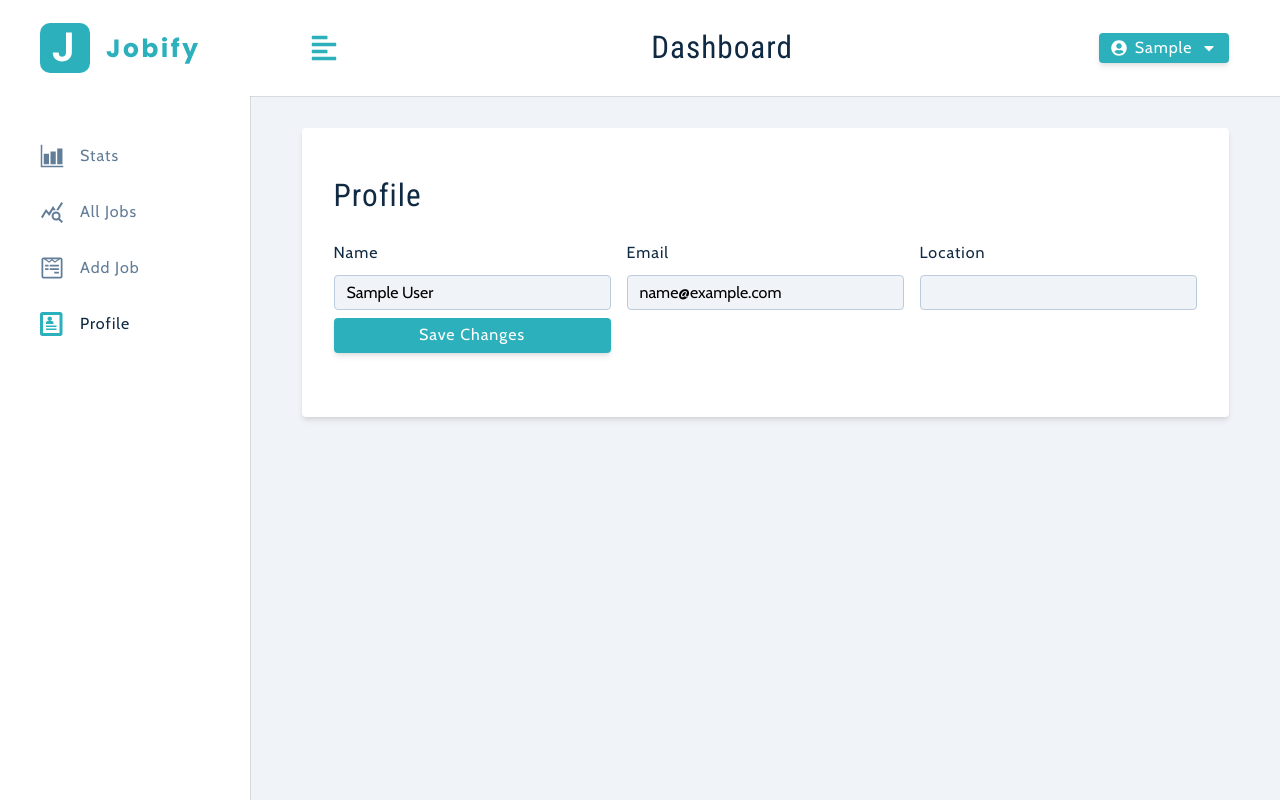
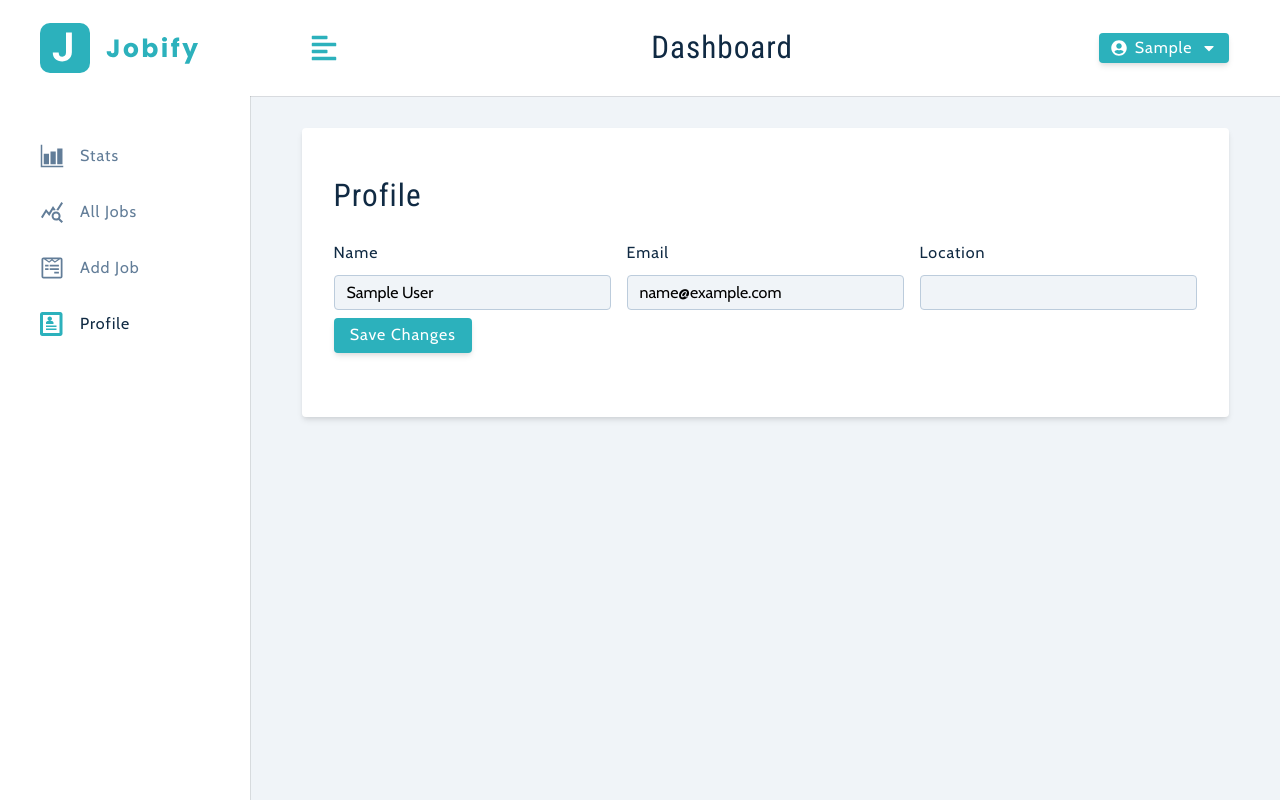
Before and after one commit to MAbdurahman/mern-job-tracker, a React (Create React App) app in the folder frontend/: page /profile in a window 1280 px wide. Built offline with nearby package versions, Linux system fonts and the light colour scheme; sample sign-in values are in the browser's storage.

Commit message:
Modify pages/dashboard/Profiles.jsx and models/user.js

```diff
--- a/frontend/src/index.css
+++ b/frontend/src/index.css
@@ -193,6 +193,9 @@ ul {
 }
 .btn-block {
   width: 100%;
+}
+.btn-half-block {
+  width: 50%;
 }
 .btn-hero {
   font-size: 1.25rem;
--- a/frontend/src/pages/dashboard/Profile.jsx
+++ b/frontend/src/pages/dashboard/Profile.jsx
@@ -46,7 +46,7 @@ export default function Profile() {
 						handleChange={e => setLocation(e.target.value)}
 					/>
 					<button
-						className='btn btn-block'
+						className='btn btn-half-block'
 						type='submit'
 						disabled={isLoading}
 					>
```
Also changed, not shown: 1 other file (tests, documents, lock files or other folders).
